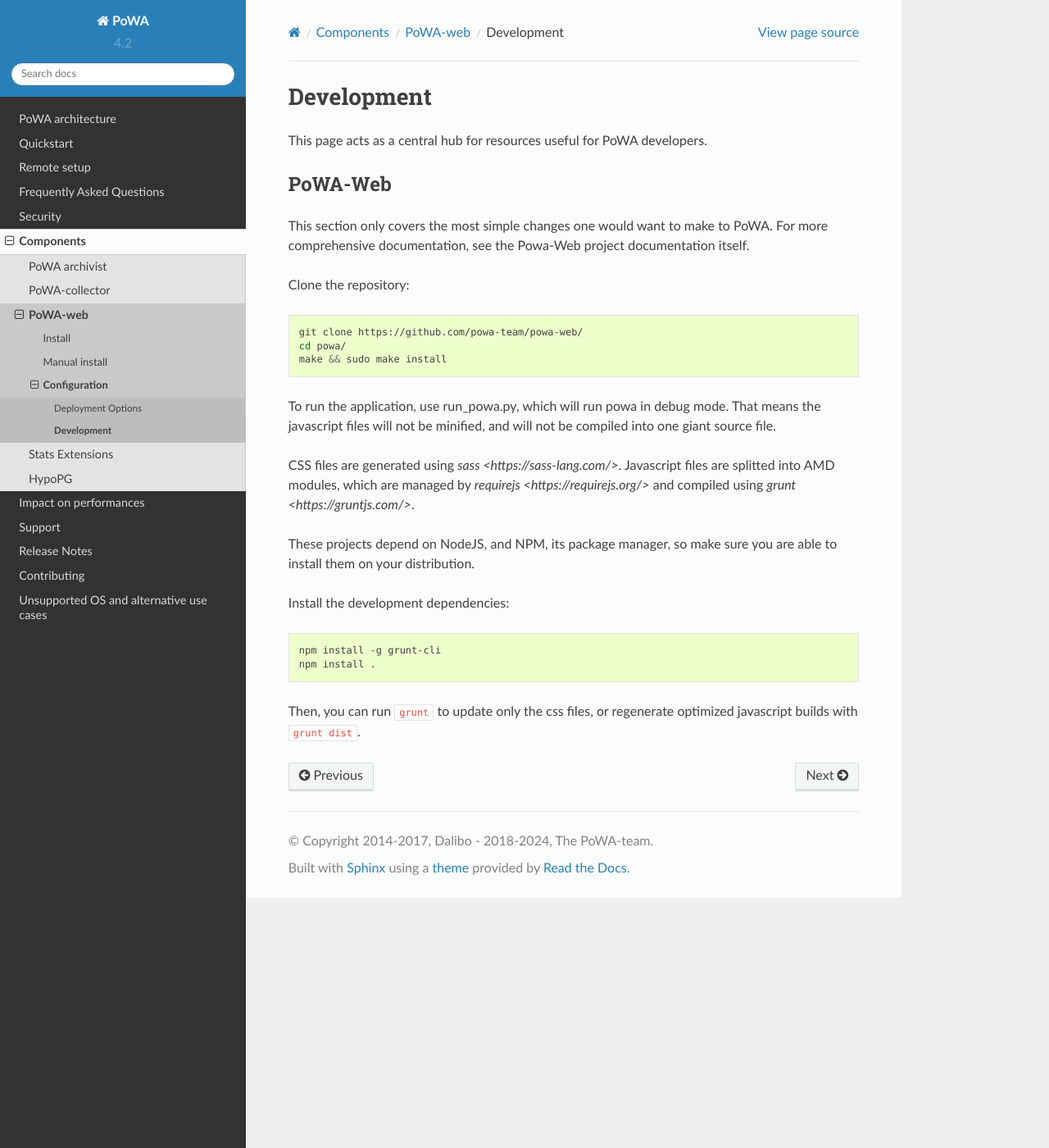
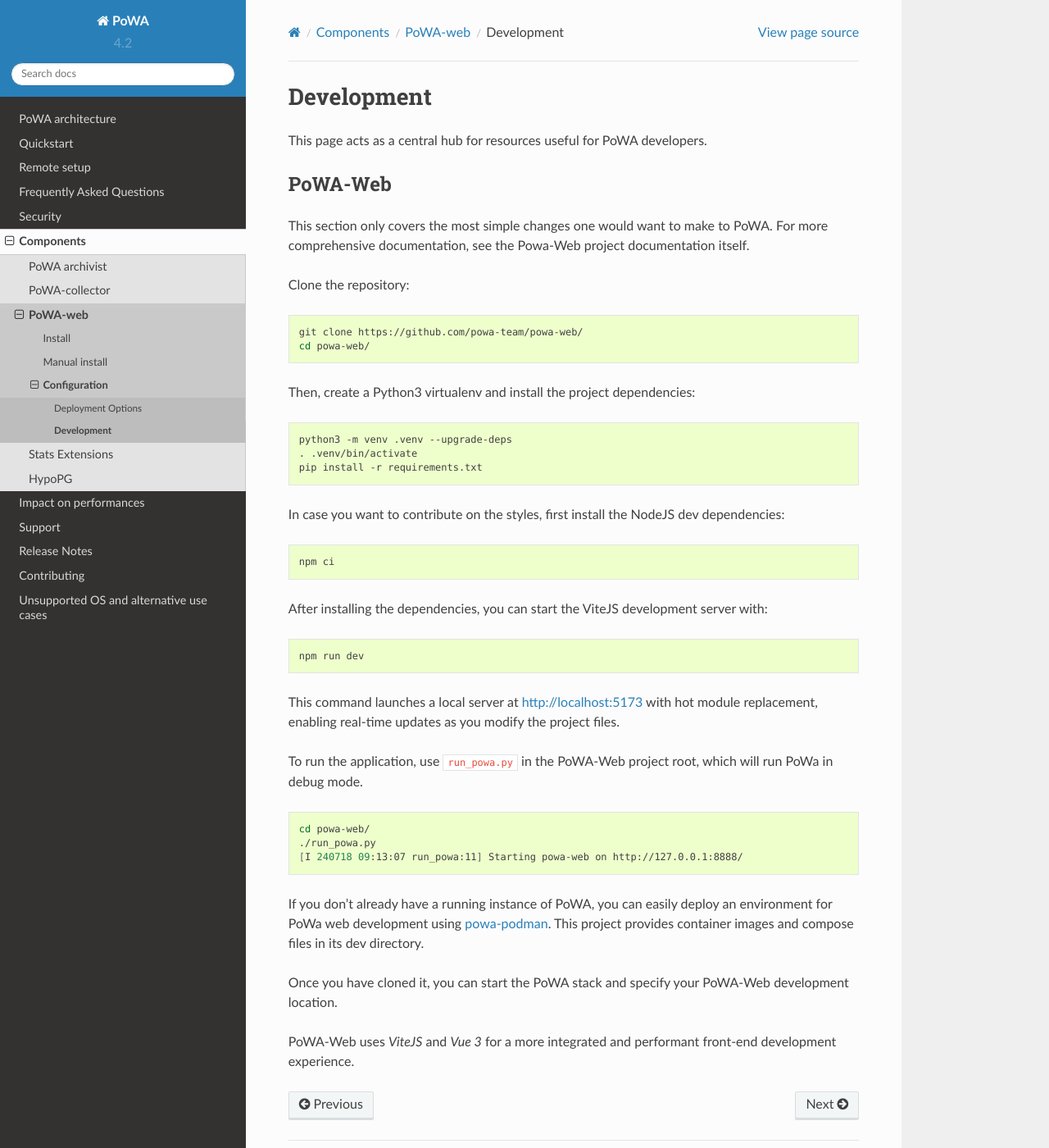
Before and after one commit to powa-team/powa, a Sphinx documentation site: the page built from docs/components/powa-web/development.rst, in a window 1280 px wide and 1400 px high. Shown: the whole window at 82% size. Built offline with Sphinx 7.4.7 and the Read the Docs theme 2.0.0, drawn with Linux system fonts in a browser that asks for light colours.

Commit message:
Update tools used for PoWA-Web development

```diff
--- a/docs/components/powa-web/development.rst
+++ b/docs/components/powa-web/development.rst
@@ -17,27 +17,44 @@ Clone the repository:
 .. code:: bash
 
   git clone https://github.com/powa-team/powa-web/
-  cd powa/
-  make && sudo make install
+  cd powa-web/
 
-To run the application, use run_powa.py, which will run powa in debug mode.
-That means the javascript files will not be minified, and will not be compiled
-into one giant source file.
-
-
-CSS files are generated using `sass <https://sass-lang.com/>`.
-Javascript files are splitted into AMD modules, which are managed by `requirejs
-<https://requirejs.org/>` and compiled using `grunt <https://gruntjs.com/>`.
-
-These projects depend on NodeJS, and NPM, its package manager, so make sure you are able to install them on your
-distribution.
-
-Install the development dependencies:
+Then, create a Python3 virtualenv and install the project dependencies:
 
 .. code:: bash
 
-  npm install -g grunt-cli
-  npm install .
+  python3 -m venv .venv --upgrade-deps
+  . .venv/bin/activate
+  pip install -r requirements.txt
 
-Then, you can run ``grunt`` to update only the css files, or regenerate optimized
-javascript builds with ``grunt dist``.
+In case you want to contribute on the styles, first install the NodeJS dev dependencies:
+
+.. code:: bash
+
+  npm ci
+
+After installing the dependencies, you can start the ViteJS development server with:
+
+.. code:: bash
+
+  npm run dev
+
+This command launches a local server at http://localhost:5173 with hot module replacement,
+enabling real-time updates as you modify the project files.
+
+To run the application, use ``run_powa.py`` in the PoWA-Web project root, which will run PoWa in debug mode.
+
+.. code:: bash
+
+  cd powa-web/
+  ./run_powa.py
+  [I 240718 09:13:07 run_powa:11] Starting powa-web on http://127.0.0.1:8888/
+
+If you don't already have a running instance of PoWA, you can easily deploy an environment
+for PoWa web development using `powa-podman <https://github.com/powa-team/powa-podman/tree/master/dev>`_.
+This project provides container images and compose files in its dev directory.
+
+Once you have cloned it, you can start the PoWA stack and specify your PoWA-Web development location.
+
+PoWA-Web uses `ViteJS` and `Vue 3` for a more integrated and performant
+front-end development experience.
```
